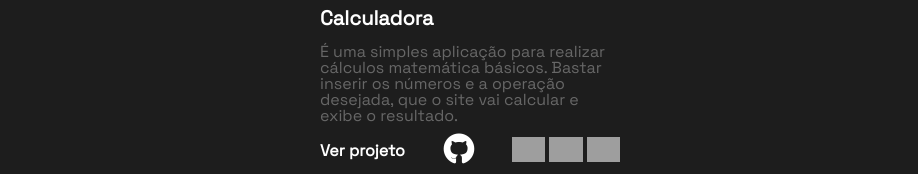
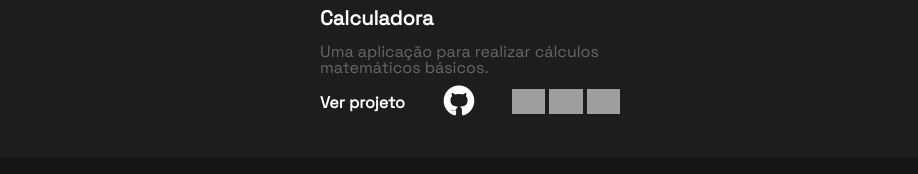
Before and after one commit to mateuscotrim/mateuscotrim.github.io, a plain HTML site: page index.html in a window 1280 px wide. Shown: the part 1486-1660 px from the top of the page, without its empty margins (170-1088 px from the left). Drawn offline with nearby package versions, Linux system fonts and the light colour scheme; grey boxes are pictures that could not be loaded.

Commit message:
Update index.html

```diff
--- a/index.html
+++ b/index.html
@@ -75,8 +75,7 @@
                             src="https://media.discordapp.net/attachments/1063891503107285102/1063907993663569993/calculadora.png">
                         <div class="conteudo">
                             <h1>Calculadora</h1><br>
-                            <p>É uma simples aplicação para realizar cálculos matemática básicos. Bastar inserir os
-                                números e a operação desejada, que o site vai calcular e exibe o resultado.</p>
+                            <p>Uma aplicação para realizar cálculos matemáticos básicos.</p>
                         </div>
                         <div class="links">
                             <a href="https://ultiiy.github.io/calculadora/" target="_blank" rel="noopener noreferrer">Ver projeto</a>
```
